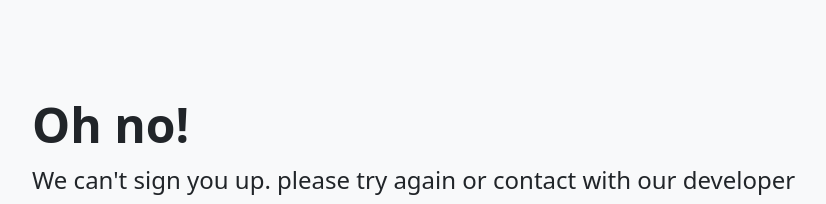
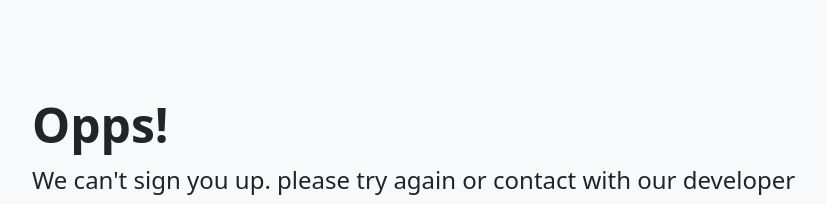
Before and after one commit to Ah-nasr/NewsLetter, a website: page failure.html in a window 1280 px wide. Shown: the top 204 px of the page, without its empty margins (28-854 px from the left). Drawn offline with nearby package versions, Linux system fonts and the light colour scheme.

Commit message:
Update failure.html
Change failure file

```diff
--- a/failure.html
+++ b/failure.html
@@ -9,7 +9,7 @@
 <body>
     <div class="p-5 mb-4 bg-body-tertiary rounded-3">
         <div class="container-fluid py-5">
-            <h1 class="display-5 fw-bold">Oh no!</h1>
+            <h1 class="display-5 fw-bold">Opps!</h1>
             <p class="col-md-8 fs-4">We can't sign you up. please try again or contact with our developer</p>
             <form action="/failure" method="post">
                 <button class="btn btn-warning btn-lg" type="submit" name="button">Try again</button>
```
